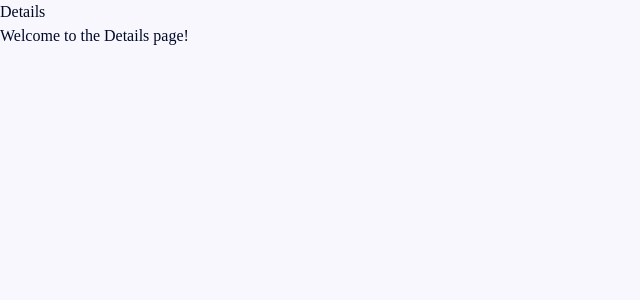
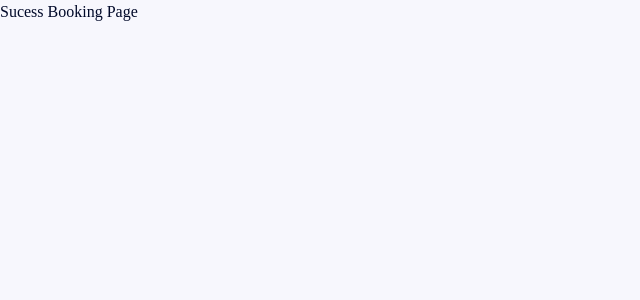
Before and after one commit to niel2512/reactjs-filament-rentoffice, a React (Vite) app: page /success-booking in a window 1280 px wide. Shown: the top 300 px of the page, without its empty margins (0-640 px from the left). Built offline with nearby package versions, Linux system fonts and the light colour scheme.

Commit message:
Menambahkan onSubmit tetapi belum berfungsi

```diff
--- a/src/pages/BookOffice.tsx
+++ b/src/pages/BookOffice.tsx
@@ -4,7 +4,6 @@ import { useEffect, useState } from "react";
 import { Office } from "../types/type";
 import axios from "axios";
 import { z } from "zod"; //npm install zod
-import { CheckBooking } from "./CheckBooking";
 import { BookingSchema } from "../types/validationBooking";
 
 export function BookOffice() {
@@ -148,7 +147,8 @@ export function BookOffice() {
         <div className="absolute w-full h-full bg-[linear-gradient(180deg,_rgba(0,0,0,0)_0%,#000000_91.83%)] z-10" />
         <img src="/assets/images/thumbnails/thumbnail-details-4.png" className="absolute w-full h-full object-cover object-top" alt="" />
       </div>
-      <form action="booking-finished.html" className="relative flex justify-center max-w-[1130px] mx-auto gap-[30px] mb-20 z-20">
+      {/* Menambahkan onSubmit */}
+      <form onSubmit={handleSubmit} className="relative flex justify-center max-w-[1130px] mx-auto gap-[30px] mb-20 z-20">
         <div className="flex flex-col shrink-0 w-[500px] h-fit rounded-[20px] border border-[#E0DEF7] p-[30px] gap-[30px] bg-white">
           <div className="flex items-center gap-4">
             <div className="flex shrink-0 w-[140px] h-[100px] rounded-[20px] overflow-hidden">
--- a/src/pages/SuccessBooking.tsx
+++ b/src/pages/SuccessBooking.tsx
@@ -1,8 +1,3 @@
 export function SuccessBooking() {
-  return (
-    <div>
-      <h1>Details</h1>
-      <p>Welcome to the Details page!</p>
-    </div>
-  );
+  return <p>Sucess Booking Page</p>;
 }
```
